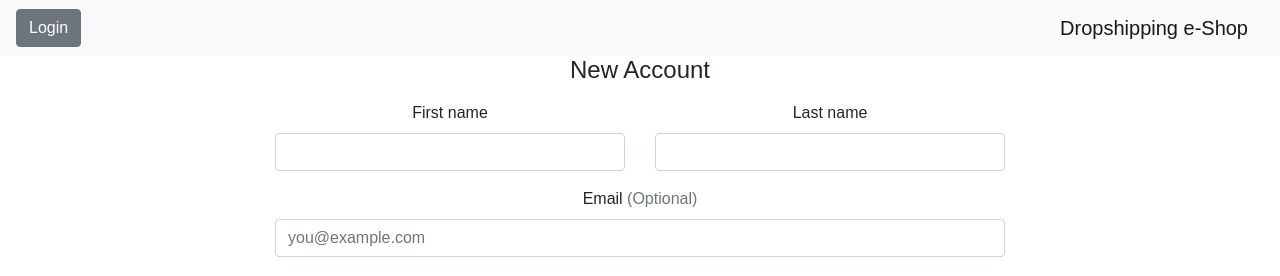
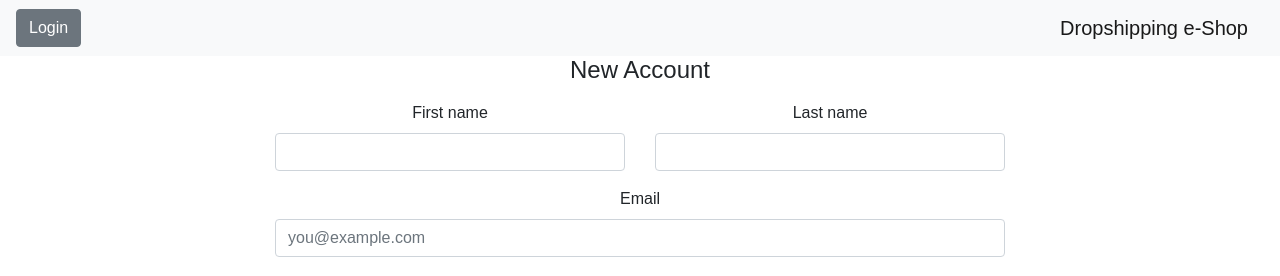
Before and after one commit to YuLeven/dropshipping-eShop-POC-PUC, a React (Create React App) app in the folder src/frontend/: page /sign-up in a window 1280 px wide. Shown: the top 276 px of the page. Built offline with nearby package versions, Linux system fonts and the light colour scheme.

Commit message:
Fix misplaced label

```diff
--- a/src/frontend/src/register/index.js
+++ b/src/frontend/src/register/index.js
@@ -90,7 +90,7 @@ class Register extends Component {
                       </div>
                     </div>
                     <div className="mb-3">
-                      <label htmlFor="email">Email <span className="text-muted">(Optional)</span></label>
+                      <label htmlFor="email">Email</label>
                       <input ref={node => { email = node }} type="email" className="form-control" id="email" placeholder="you@example.com" required />
                       <div className="invalid-feedback">
                         Please enter a valid email address.
```
